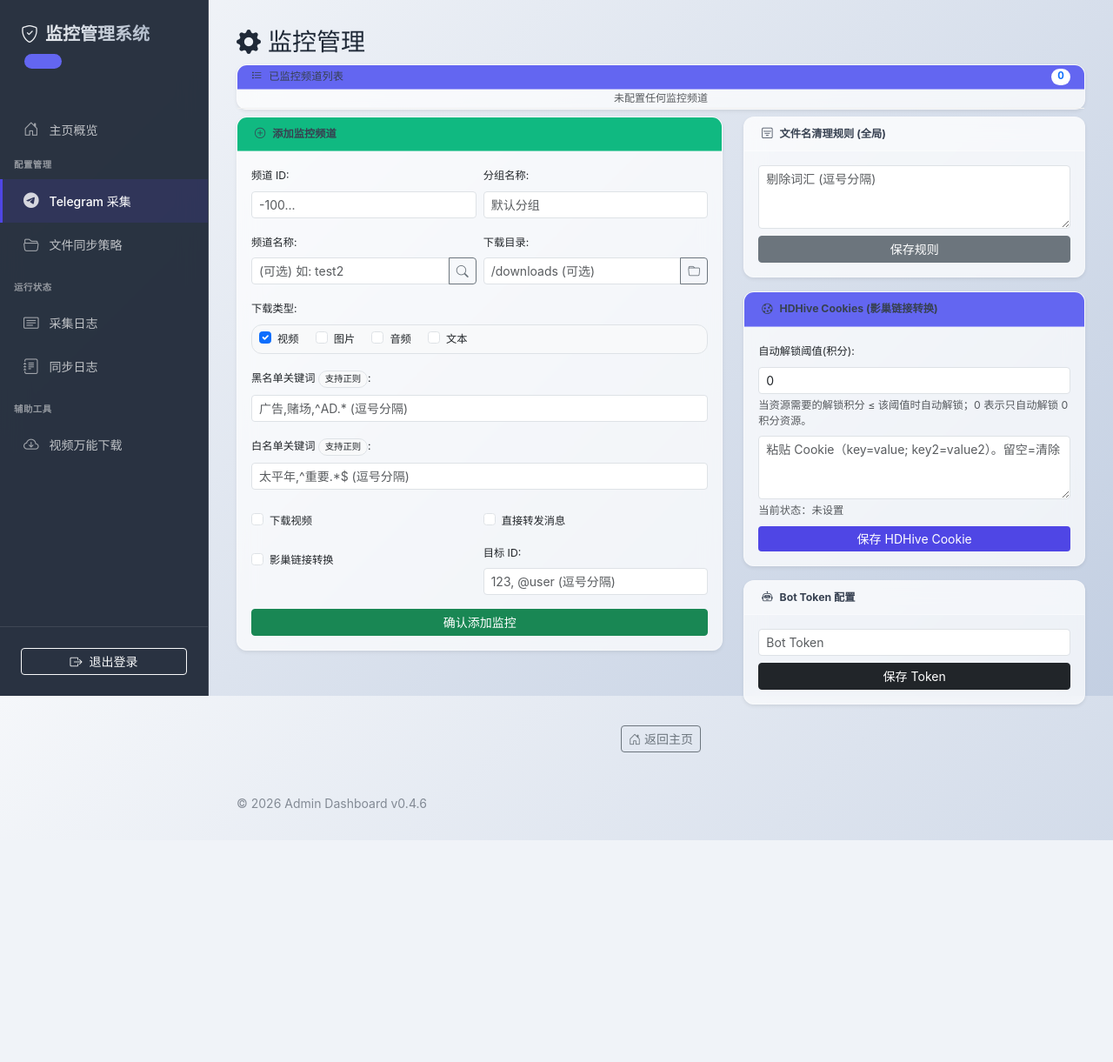
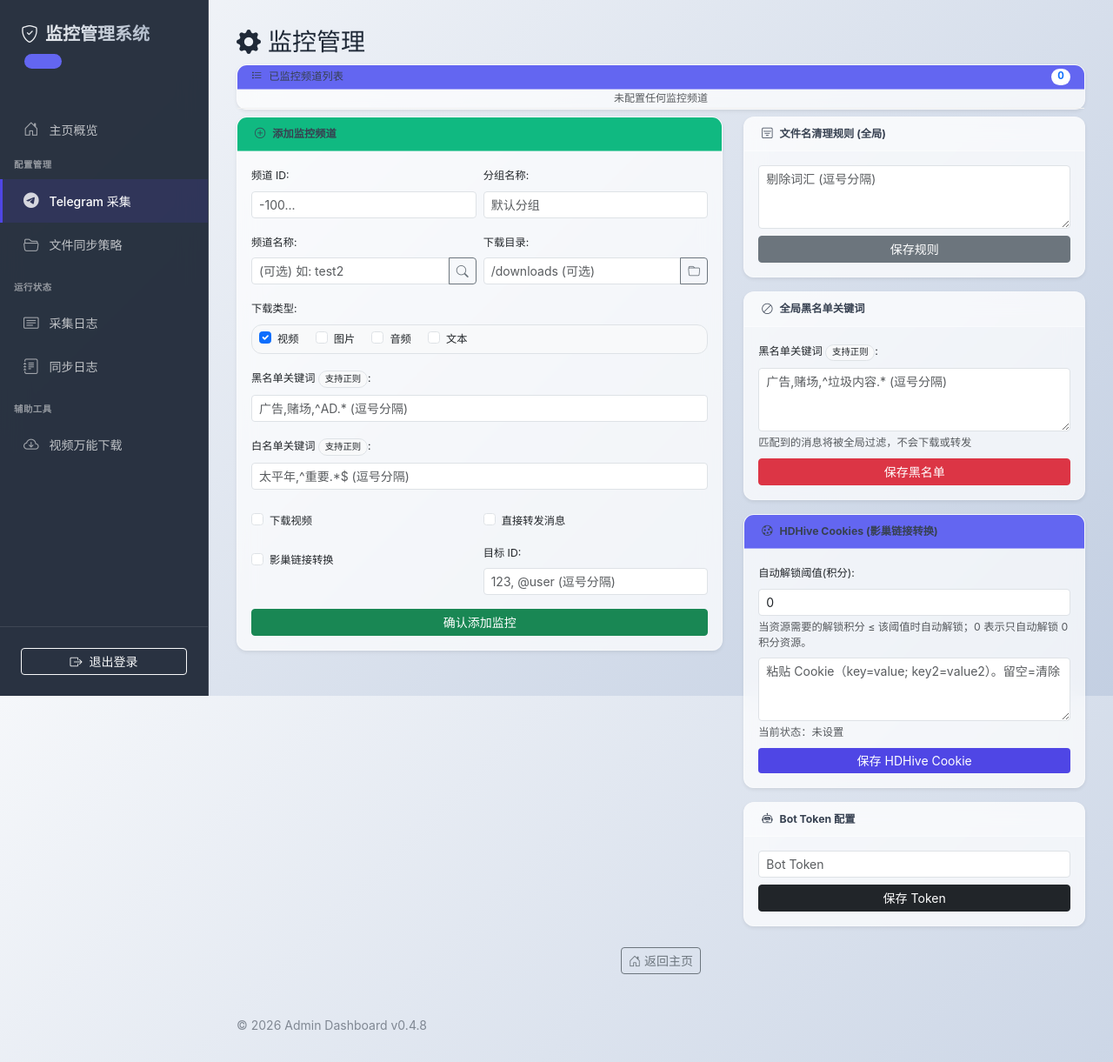
Before and after one commit to yinfox/tg-file-monitor, a Flask app: page /config in a window 1280 px wide. Shown: the whole page at 87% size. Before the commit the page ends 966 px from the top, so only its background shows below. Run offline with Flask 3, Linux system fonts and the light colour scheme; the visitor is signed in with stand-in values (Sample User, id 1).

Commit message:
release: v0.4.8\n\n- 新增全局黑名单关键词配置与过滤逻辑\n- 修复少量TG视频下载后无法播放问题\n- 改进MIME扩展名识别与大文件下载完整性校验\n- docker-compose默认镜像更新为0.4.8\n- 应用版本号更新为0.4.8

```diff
--- a/app/app.py
+++ b/app/app.py
@@ -27,7 +27,7 @@ app = Flask(__name__)
 # Stable secret key for v0.4.6
 app.secret_key = "tg-file-monitor-v0.4.6-rapid-upload-key"
 
-VERSION = "0.4.6"
+VERSION = "0.4.8"
 
 # --- Configuration Management ---
 CONFIG_DIR = 'config' # Define the config directory
@@ -702,6 +702,13 @@ def manage_config():
             save_config(config)
             flash("文件名清理频率配置已更新！", "success")
 
+        elif action == 'update_global_blacklist':
+            global_blacklist_str = request.form.get('global_blacklist_keywords', '')
+            global_blacklist = [k.strip() for k in global_blacklist_str.split(',') if k.strip()]
+            config['global_blacklist_keywords'] = global_blacklist
+            save_config(config)
+            flash("全局黑名单关键词已更新！", "success")
+
         elif action == 'bulk_manage_restricted':
             sub_action = request.form.get('sub_action')
             selected_ids_str = request.form.get('selected_ids', '[]')
--- a/app/templates/config.html
+++ b/app/templates/config.html
@@ -438,6 +438,25 @@
                                     placeholder="剔除词汇 (逗号分隔)">{{ config.get('filename_blacklist', []) | join(', ') }}</textarea>
                             </div>
                             <button type="submit" class="btn btn-secondary btn-sm w-100">保存规则</button>
+                        </form>
+                    </div>
+                </div>
+
+                <div class="card mb-3 shadow-sm">
+                    <div class="card-header bg-danger text-white">
+                        <h5 class="mb-0 small"><i class="bi bi-ban me-2"></i>全局黑名单关键词</h5>
+                    </div>
+                    <div class="card-body p-3">
+                        <form action="{{ url_for('manage_config') }}" method="POST">
+                            <input type="hidden" name="action" value="update_global_blacklist">
+                            <div class="mb-2">
+                                <label class="form-label small">黑名单关键词 <span class="badge bg-light text-dark fw-normal border" style="font-size: 0.65rem;">支持正则</span>:</label>
+                                <textarea class="form-control form-control-sm" id="global_blacklist_keywords"
+                                    name="global_blacklist_keywords" rows="3"
+                                    placeholder="广告,赌场,^垃圾内容.* (逗号分隔)">{{ config.get('global_blacklist_keywords', []) | join(', ') }}</textarea>
+                                <div class="form-text">匹配到的消息将被全局过滤，不会下载或转发</div>
+                            </div>
+                            <button type="submit" class="btn btn-danger btn-sm w-100">保存黑名单</button>
                         </form>
                     </div>
                 </div>
--- a/docker-compose.yml
+++ b/docker-compose.yml
@@ -2,7 +2,7 @@ version: '3.8'
 
 services:
   telegram_file_monitor:
-    image: y1nf0x/tg-file-monitor:0.4.6
+    image: y1nf0x/tg-file-monitor:0.4.8
     ports:
       - "5001:5001"
     volumes:
```
Also changed, not shown: telegram_monitor.py (+13 -0 lines).
